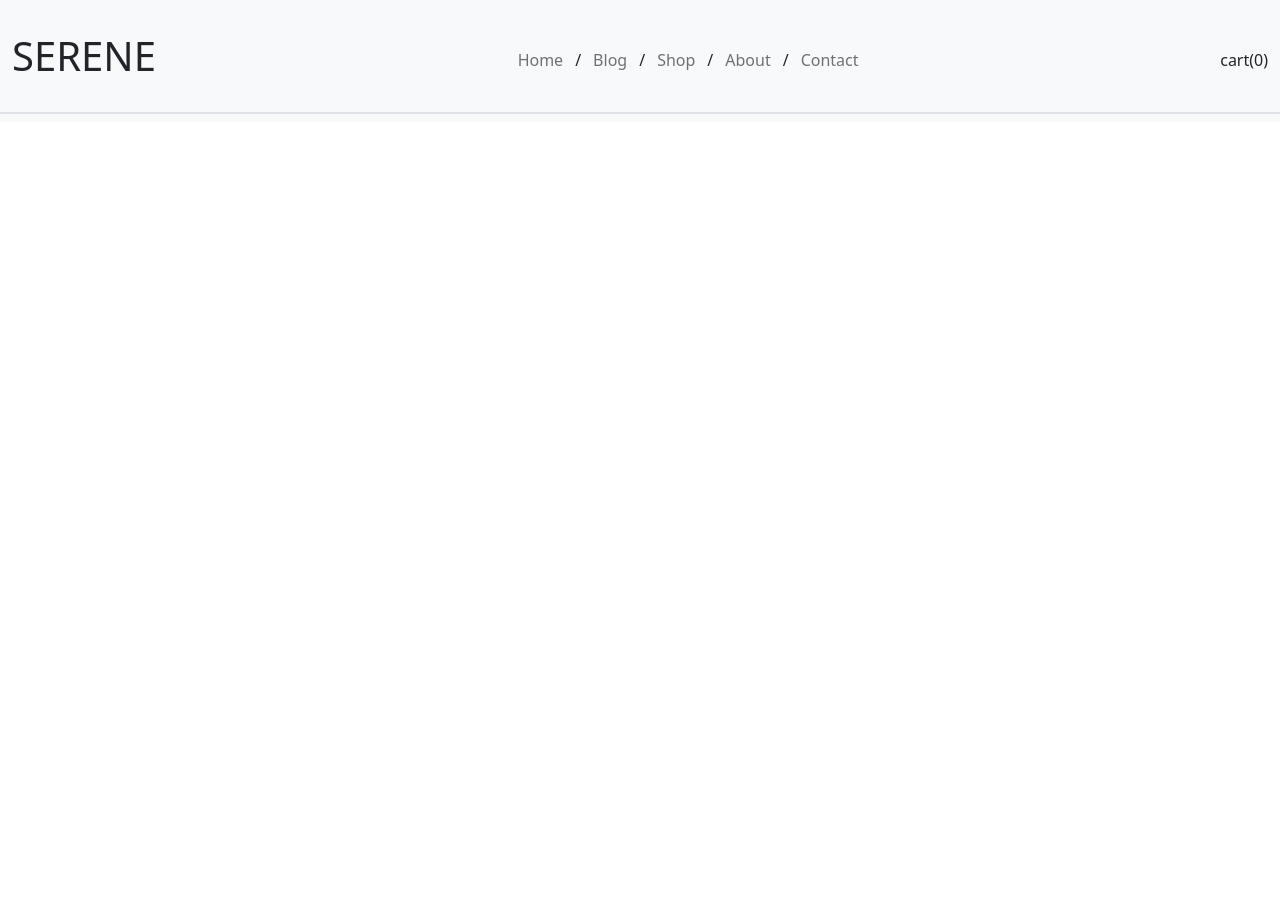
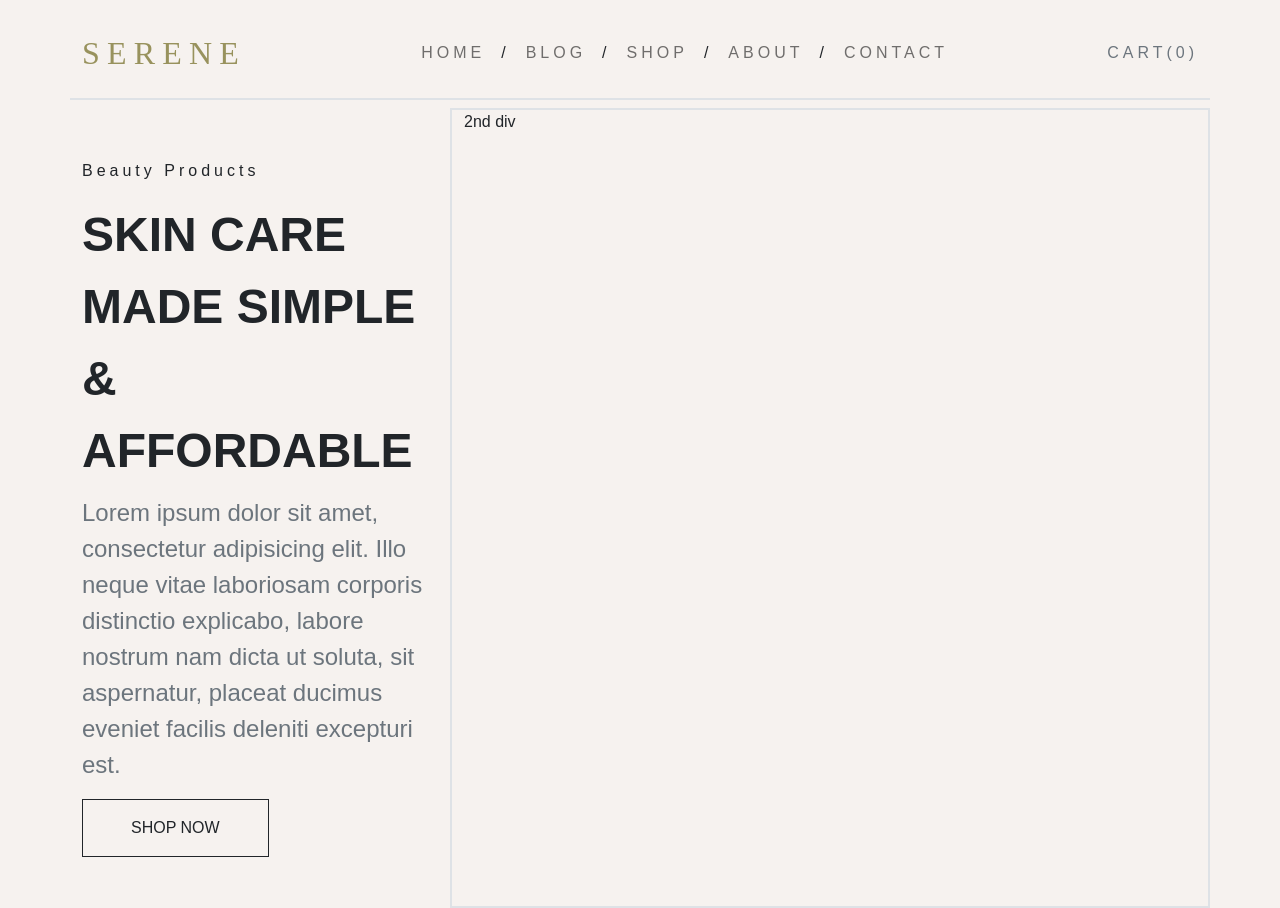
Before and after one commit to gaganjot99/bootstrap-app, a website: page index.html in a window 1280 px wide. Before the commit the page ends 800 px from the top, so only its background shows below. Drawn offline with nearby package versions, Linux system fonts and the light colour scheme; a web font is replaced by a local one.

Commit message:
feat: add left top part

```diff
--- a/index.html
+++ b/index.html
@@ -1,46 +1,94 @@
 <!DOCTYPE html>
 <html lang="en">
   <head>
-    <meta charset="UTF-8">
-    <meta http-equiv="X-UA-Compatible" content="IE=edge">
-    <meta name="viewport" content="width=device-width, initial-scale=1.0">
+    <meta charset="UTF-8" />
+    <meta http-equiv="X-UA-Compatible" content="IE=edge" />
+    <meta name="viewport" content="width=device-width, initial-scale=1.0" />
     <title>Document</title>
-    <link href="https://cdn.jsdelivr.net/npm/bootstrap@5.2.3/dist/css/bootstrap.min.css" rel="stylesheet" integrity="sha384-rbsA2VBKQhggwzxH7pPCaAqO46MgnOM80zW1RWuH61DGLwZJEdK2Kadq2F9CUG65" crossorigin="anonymous">
+    <link
+      href="https://cdn.jsdelivr.net/npm/bootstrap@5.2.3/dist/css/bootstrap.min.css"
+      rel="stylesheet"
+      integrity="sha384-rbsA2VBKQhggwzxH7pPCaAqO46MgnOM80zW1RWuH61DGLwZJEdK2Kadq2F9CUG65"
+      crossorigin="anonymous"
+    />
+    <link rel="stylesheet" href="src/style.css" />
   </head>
   <body>
-    <nav class="navbar navbar-expand-lg bg-light">
-        <div class="container-xxl border-bottom border-2 py-4">
-            <h1>SERENE</h1>
-            <button class="navbar-toggler" type="button" data-bs-toggle="collapse" data-bs-target="#navbarSupportedContent" aria-controls="navbarSupportedContent" aria-expanded="false" aria-label="Toggle navigation">
+    <nav class="navbar navbar-expand-lg top-nav-div">
+      <div class="container-xl border-bottom border-2 border-opacity-75 py-3">
+        <a class="navbar-brand logo fs-2" href="#">SERENE</a>
+        <button
+          class="navbar-toggler"
+          type="button"
+          data-bs-toggle="collapse"
+          data-bs-target="#navbarSupportedContent"
+          aria-controls="navbarSupportedContent"
+          aria-expanded="false"
+          aria-label="Toggle navigation"
+        >
           <span class="navbar-toggler-icon"></span>
         </button>
         <div class="collapse navbar-collapse" id="navbarSupportedContent">
-            <ul class="navbar-nav ms-auto me-auto mb-2 mb-lg-0 text-center">
+          <ul
+            class="navbar-nav ms-auto me-auto mb-2 mb-lg-0 text-center letter-spacing text-uppercase"
+          >
             <li class="nav-item">
               <a class="nav-link" href="#">Home</a>
             </li>
-                  <span class="my-auto mx-1">/</span>
+            <span class="my-auto mx-2">/</span>
             <li class="nav-item">
               <a class="nav-link" href="#">Blog</a>
             </li>
-                  <span class="my-auto mx-1">/</span>
+            <span class="my-auto mx-2">/</span>
             <li class="nav-item">
               <a class="nav-link" href="#">Shop</a>
             </li>
-                  <span class="my-auto mx-1">/</span>
+            <span class="my-auto mx-2">/</span>
             <li class="nav-item">
               <a class="nav-link" href="#">About</a>
             </li>
-                  <span class="my-auto mx-1">/</span>
+            <span class="my-auto mx-2">/</span>
             <li class="nav-item">
               <a class="nav-link" href="#">Contact</a>
             </li>
-
           </ul>
-            <a class="nav-link nav-item text-center" href="#">cart(0)</a>
+          <a
+            class="nav-link nav-item text-center letter-spacing link-secondary text-uppercase"
+            href="#"
+            >cart(0)</a
+          >
         </div>
       </div>
     </nav>
-    <script src="https://cdn.jsdelivr.net/npm/bootstrap@5.2.3/dist/js/bootstrap.bundle.min.js" integrity="sha384-kenU1KFdBIe4zVF0s0G1M5b4hcpxyD9F7jL+jjXkk+Q2h455rYXK/7HAuoJl+0I4" crossorigin="anonymous"></script>
+    <div class="top-div">
+      <div class="container-xl">
+        <div class="row min-vh-100">
+          <div class="col-md-4 my-auto h-75">
+            <p class="letter-spacing">Beauty Products</p>
+            <h1 class="display-5 fw-bolder lh-base">
+              SKIN CARE MADE SIMPLE & AFFORDABLE
+            </h1>
+            <p class="lh-base fs-4 text-secondary mb-6">
+              Lorem ipsum dolor sit amet, consectetur adipisicing elit. Illo
+              neque vitae laboriosam corporis distinctio explicabo, labore
+              nostrum nam dicta ut soluta, sit aspernatur, placeat ducimus
+              eveniet facilis deleniti excepturi est.
+            </p>
+            <button
+              type="button"
+              class="btn btn-outline-dark rounded-0 py-3 px-5"
+            >
+              SHOP NOW
+            </button>
+          </div>
+          <div class="col-md-8 border border-2">2nd div</div>
+        </div>
+      </div>
+    </div>
+    <script
+      src="https://cdn.jsdelivr.net/npm/bootstrap@5.2.3/dist/js/bootstrap.bundle.min.js"
+      integrity="sha384-kenU1KFdBIe4zVF0s0G1M5b4hcpxyD9F7jL+jjXkk+Q2h455rYXK/7HAuoJl+0I4"
+      crossorigin="anonymous"
+    ></script>
   </body>
 </html>
--- /dev/null
+++ b/src/style.css
@@ -0,0 +1,24 @@
+@import url("https://fonts.googleapis.com/css2?family=Arapey&family=Open+Sans:wght@400;600&display=swap");
+
+body {
+  background-color: #f6f2ef;
+  font-family: Open-serif, sans-serif;
+}
+
+.top-nav-div {
+  font-family: Arapey, serif;
+}
+
+.logo {
+  --bs-navbar-brand-color: rgb(152, 146, 93);
+  /* --bs-navbar-brand-font-size: 1.5rem; */
+  letter-spacing: 0.45rem;
+}
+
+.navbar-collapse {
+  font-family: Open-serif, sans-serif;
+}
+
+.letter-spacing {
+  letter-spacing: 0.25rem;
+}
```
Lines whose indentation alone changed are shown as unchanged.
